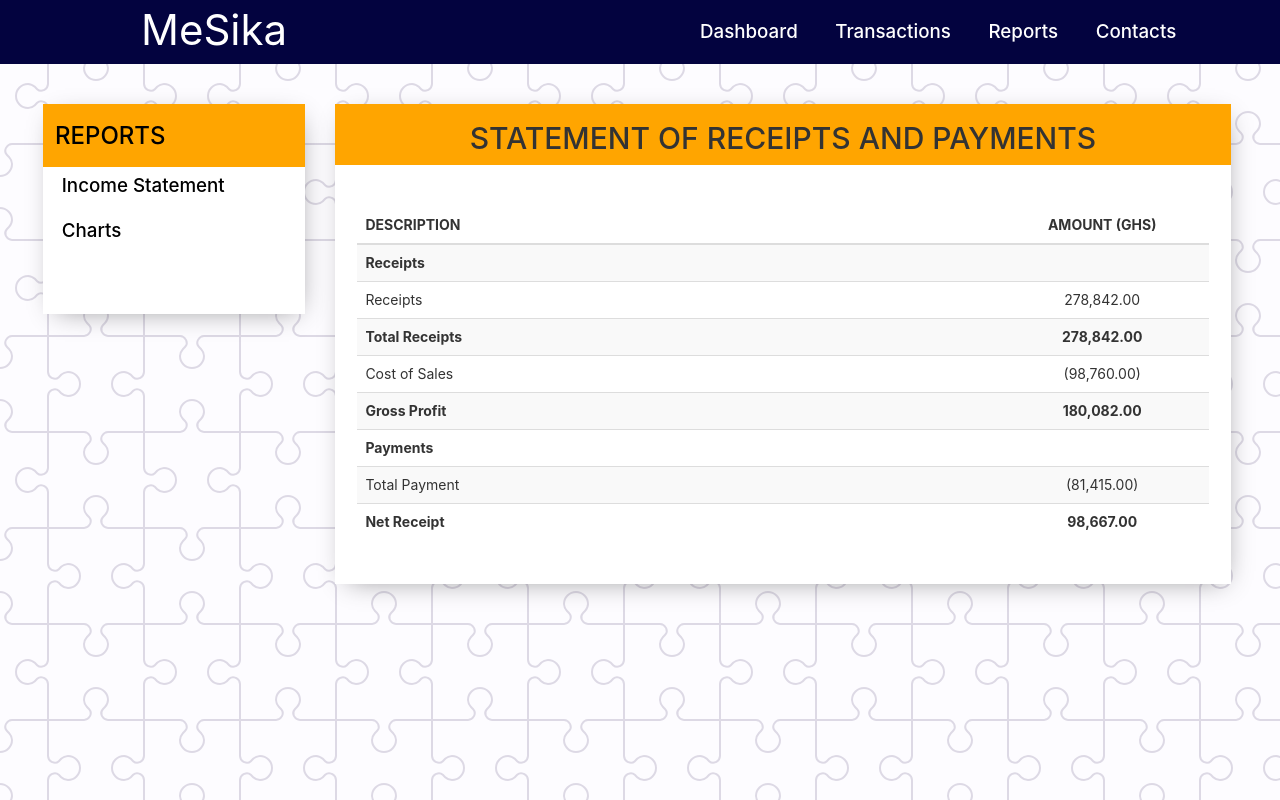
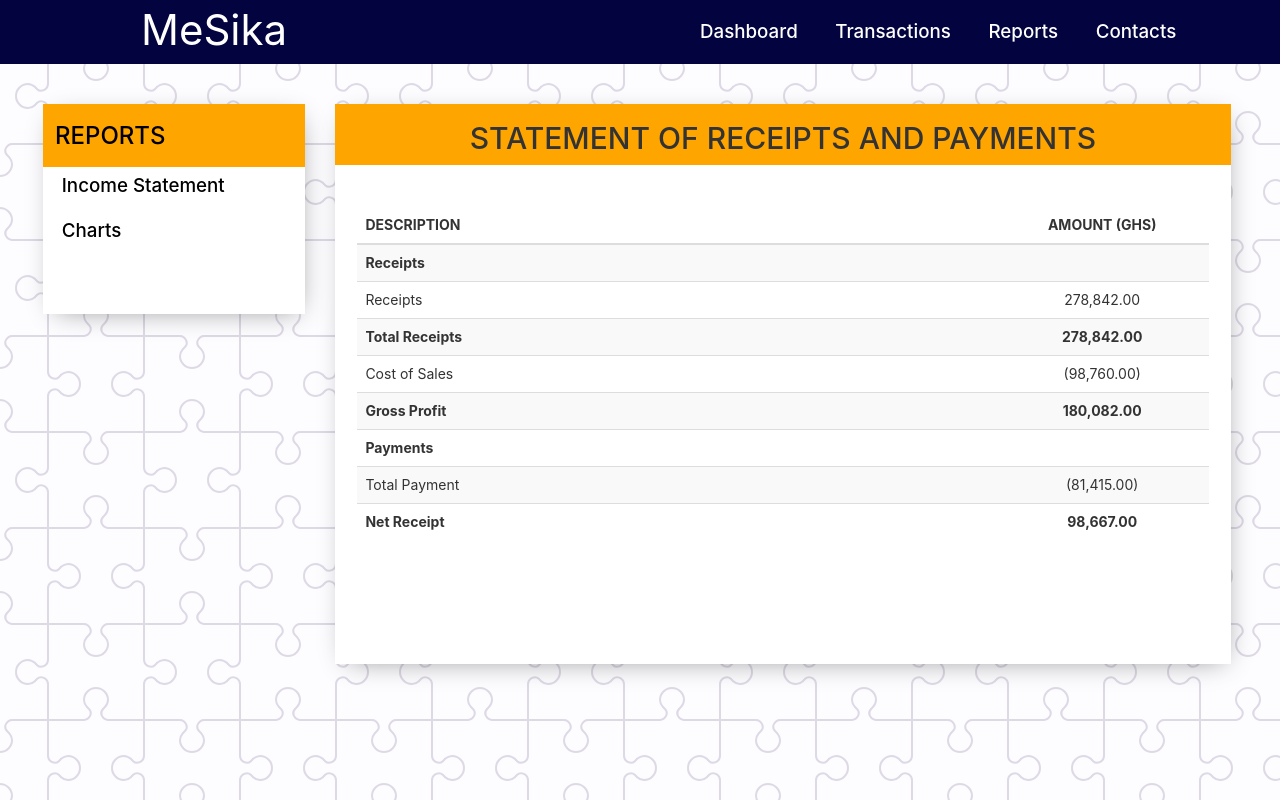
Before and after one commit to ofoe-fiergbor/mesika-app, a React (Create React App) app: page /reports in a window 1280 px wide. Built offline with nearby package versions, Linux system fonts and the light colour scheme.

Commit message:
ch: tiny tweaks

```diff
--- a/src/Redux/Reducers/ContactReducer.js
+++ b/src/Redux/Reducers/ContactReducer.js
@@ -9,7 +9,7 @@ let initialState = [
 const ContactReducer = (state=initialState, action)=>{
     switch(action.type){
         case ADD_CONTACT:
-            return [action.payload,...state]
+            return [action.contact, ...state]
         case EDIT_CONTACT:
             return console.log('edit activated')
         case REMOVE_CONTACT:
--- a/src/index.scss
+++ b/src/index.scss
@@ -129,7 +129,8 @@ ul #leftDBLi li:active {
 .right{
   background-color: white;
   width: 70vw;
-  min-height: 60vh;
+  min-height: 70vh;
+  padding-bottom: 10%;
   -webkit-box-shadow: 3px 6px 26px -10px rgba(0,0,0,0.44);
 -moz-box-shadow: 3px 6px 26px -10px rgba(0,0,0,0.44);
 box-shadow: 3px 6px 26px -10px rgba(0,0,0,0.44);
```
